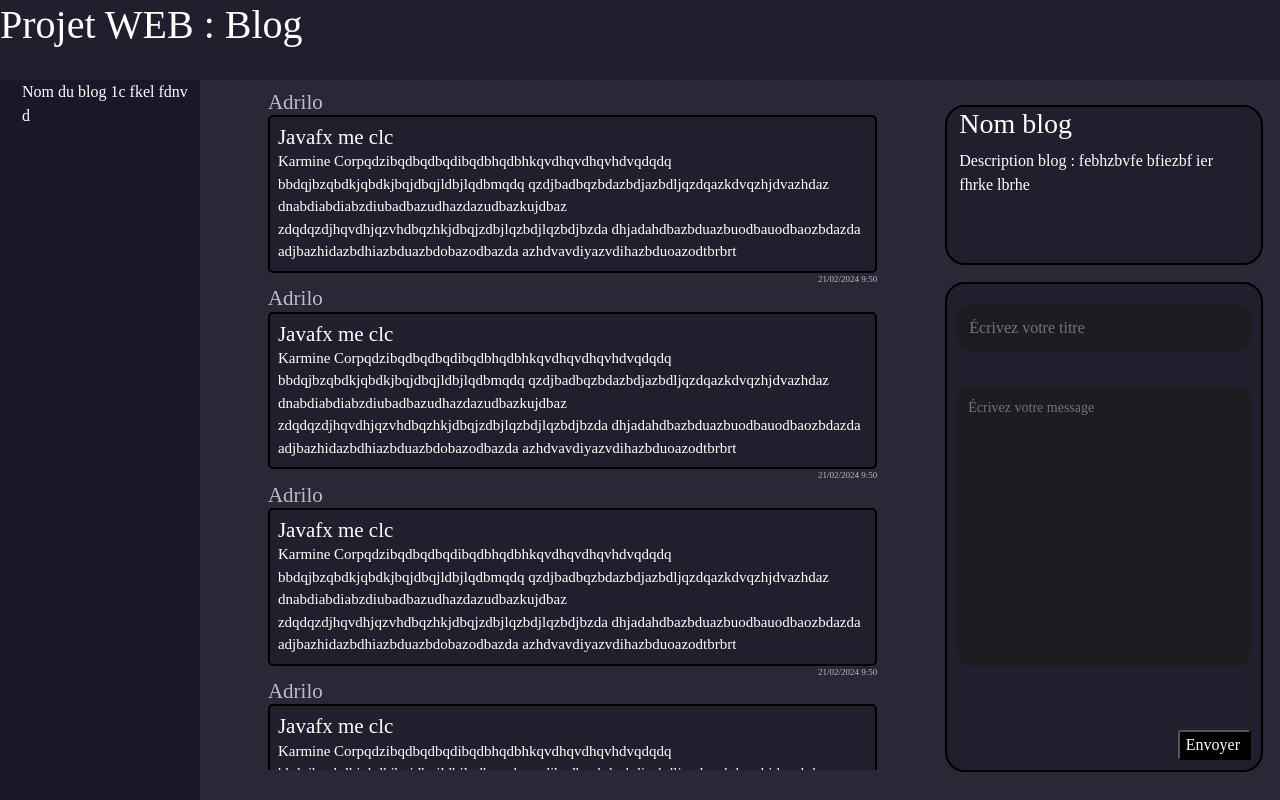
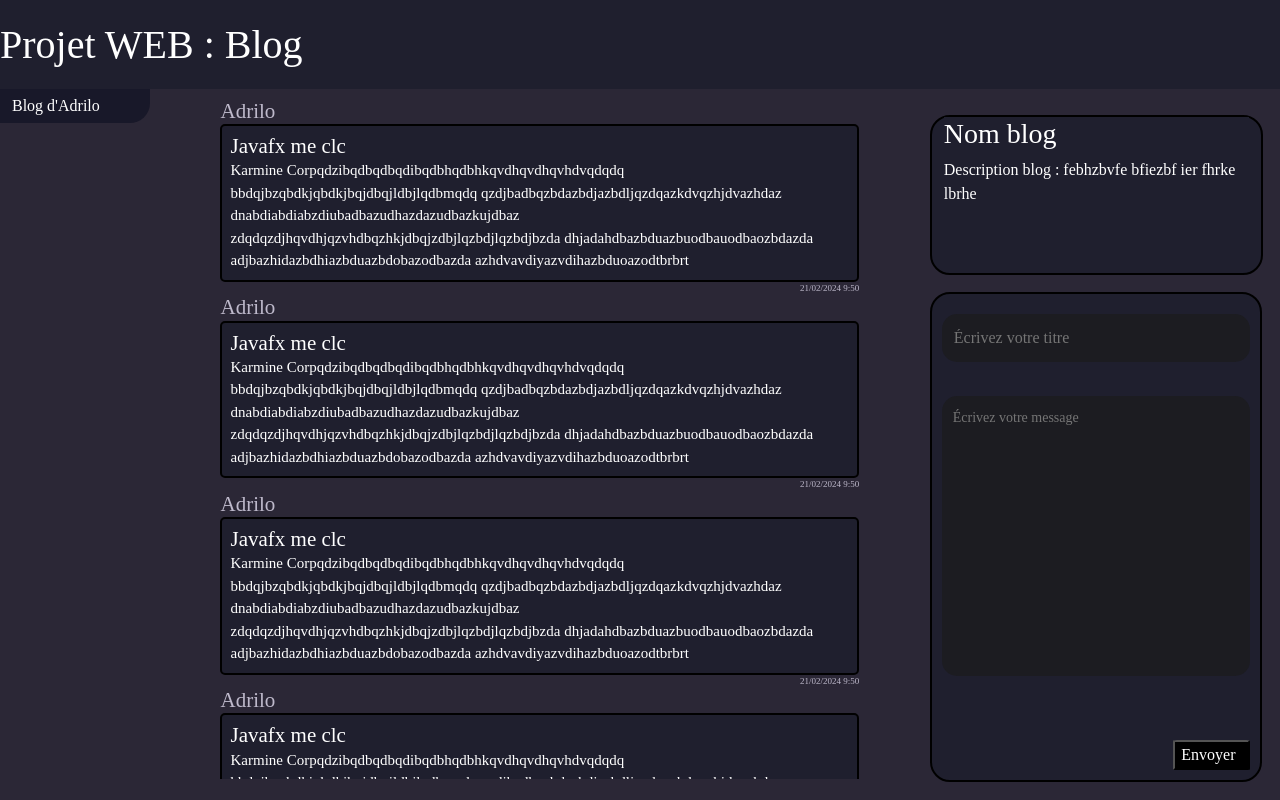
Before and after one commit to EdenKha/BlogProject, an Angular app: page / in a window 1280 px wide. Built offline with nearby package versions, Linux system fonts and the light colour scheme; a web font is replaced by a local one.

Commit message:
CSS version quasi finale

```diff
--- a/src/app/app.component.css
+++ b/src/app/app.component.css
@@ -2,6 +2,7 @@
   display: flex;
   flex-direction: row;
   justify-content: space-between;
+  overflow-y: auto;
 }
 
 .splitright {
--- a/src/app/header/header.component.css
+++ b/src/app/header/header.component.css
@@ -1,8 +1,9 @@
 *{
   display: block;
   width: 100%;
-  height: 10vh;
   background-color: #1F1F2E;
+  padding-top: 10px;
+  padding-bottom: 10px;
 }
 
 label{
--- a/src/app/side-menu/side-menu.component.css
+++ b/src/app/side-menu/side-menu.component.css
@@ -1,11 +1,13 @@
 .sidemenu{
-  width: 25vh;
-  height: 90vh;
+  display: block;
   background-color: #181829;
+  border-bottom-right-radius: 20px;
+  min-width: 150px;
 }
 
 .container {
-  margin-left: 10px;
   background-color: transparent;
   color: white;
+  padding-top: 5px;
+  padding-bottom: 5px;
 }
--- a/src/app/side-menu/side-menu.component.html
+++ b/src/app/side-menu/side-menu.component.html
@@ -1,5 +1,5 @@
 <div class="sidemenu">
   <div class="container">
-    Nom du blog 1c fkel fdnv d
+    Blog d'Adrilo
   </div>
 </div>
```
